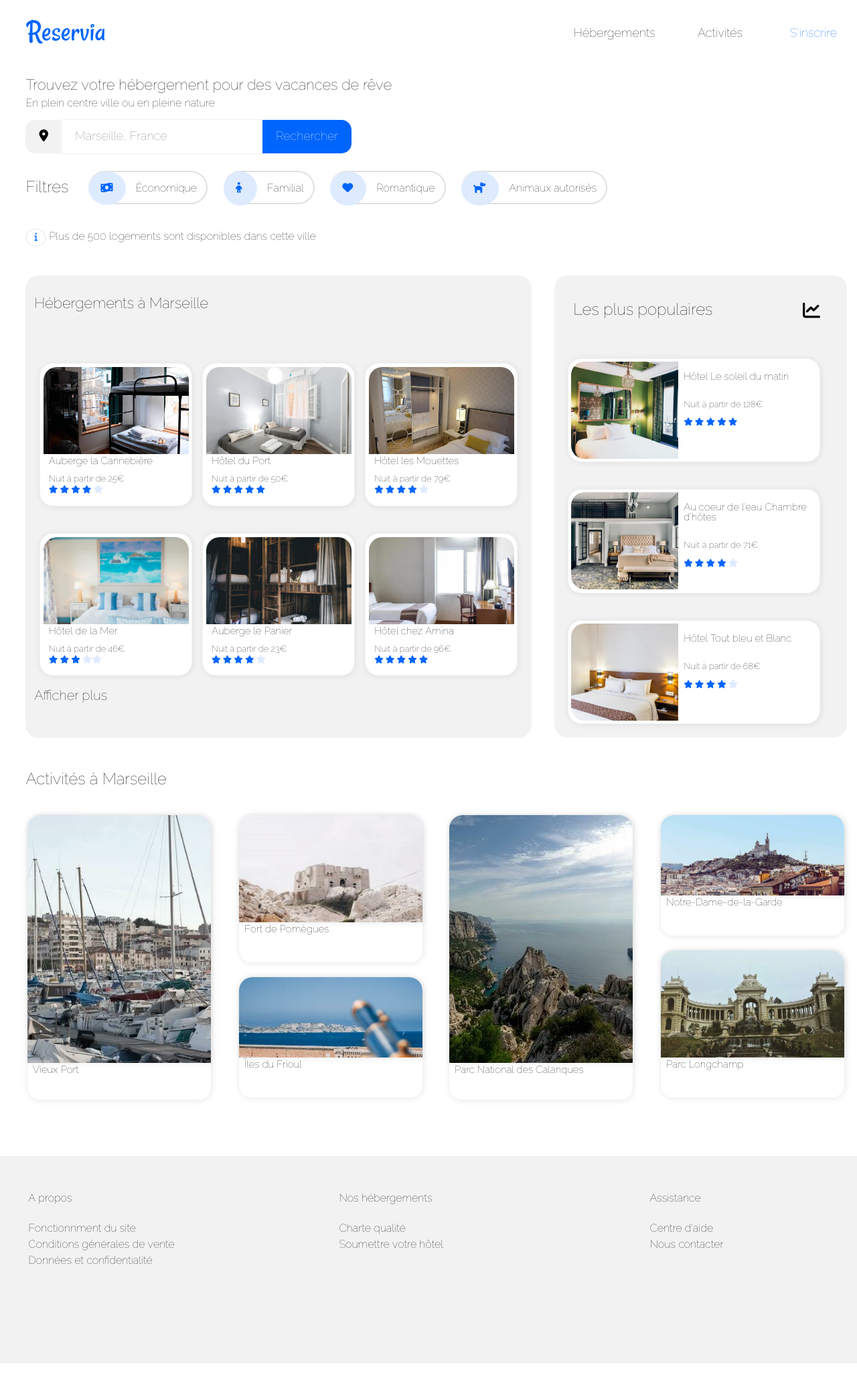
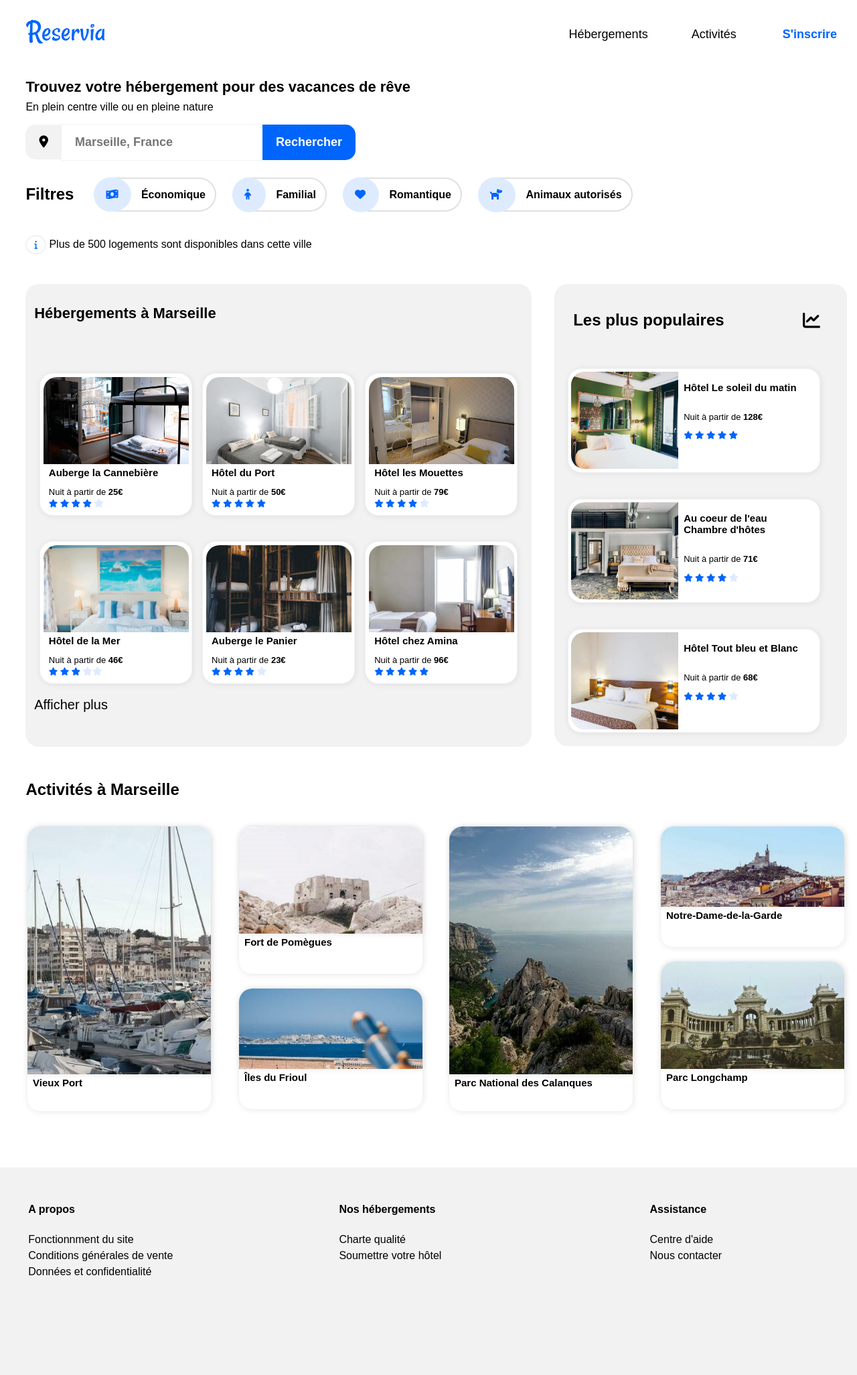
Before and after one commit to Yann-dv/Reservia, a PHP site: page / in a window 1280 px wide. Shown: the whole page at 67% size. Run offline with PHP 8.4, Linux system fonts and the light colour scheme; some libraries are stand-ins or nearby versions.

Commit message:
Correction on fontfamily

```diff
--- a/style.css
+++ b/style.css
@@ -1,22 +1,51 @@
 /*Reservia css style*/
 @font-face {
-  font-family: "raleway_italic";
-  src: url("font/Raleway-Italic-VariableFont_wght.ttf") format("ttf"),
-    url("font/raleway-italic-variablefont_wght-webfont.woff2") format("woff2"),
-    url("font/raleway-italic-variablefont_wght-webfont.woff") format("woff");
-  font-weight: 125 950;
-  font-style: oblique 0deg 20deg;
+  font-family: "ralewaythin_italic";
+  src: url("raleway-italic-variablefont_wght-webfont.woff2") format("woff2"),
+    url("raleway-italic-variablefont_wght-webfont.woff") format("woff");
+  font-weight: normal;
+  font-style: normal;
 }
 
 @font-face {
-  font-family: "raleway";
-  src: url("font/Raleway-VariableFont_wght.ttf") format("ttf"),
-    url("font/raleway-variablefont_wght-webfont.woff2") format("woff2"),
-    url("font/raleway-variablefont_wght-webfont.woff") format("woff");
-  font-weight: 125 950;
+  font-family: "ralewaythin";
+  src: url("raleway-variablefont_wght-webfont.woff2") format("woff2"),
+    url("raleway-variablefont_wght-webfont.woff") format("woff");
+  font-weight: normal;
   font-style: normal;
 }
 
+@font-face {
+  font-family: "ralewaythin_italic";
+  src: url("raleway-italic-variablefont_wght-webfont.woff2") format("woff2"),
+    url("raleway-italic-variablefont_wght-webfont.woff") format("woff");
+  font-weight: normal;
+  font-style: normal;
+}
+
+@font-face {
+  font-family: "ralewaythin";
+  src: url("raleway-variablefont_wght-webfont.woff2") format("woff2"),
+    url("raleway-variablefont_wght-webfont.woff") format("woff");
+  font-weight: normal;
+  font-style: normal;
+}
+
+@font-face {
+  font-family: "ralewaythin_italic";
+  src: url("raleway-italic-variablefont_wght-webfont.woff2") format("woff2"),
+    url("raleway-italic-variablefont_wght-webfont.woff") format("woff");
+  font-weight: normal;
+  font-style: normal;
+}
+
+@font-face {
+  font-family: "ralewaythin";
+  src: url("raleway-variablefont_wght-webfont.woff2") format("woff2"),
+    url("raleway-variablefont_wght-webfont.woff") format("woff");
+  font-weight: normal;
+  font-style: normal;
+}
 html {
   width: 100%;
 }
@@ -37,6 +66,7 @@ a {
 }
 
 #main {
+  font-family: "raleway", arial, "Times New Roman", Times, sans-serif;
   display: flex;
   flex-direction: row-reverse;
   flex-wrap: wrap;
```
